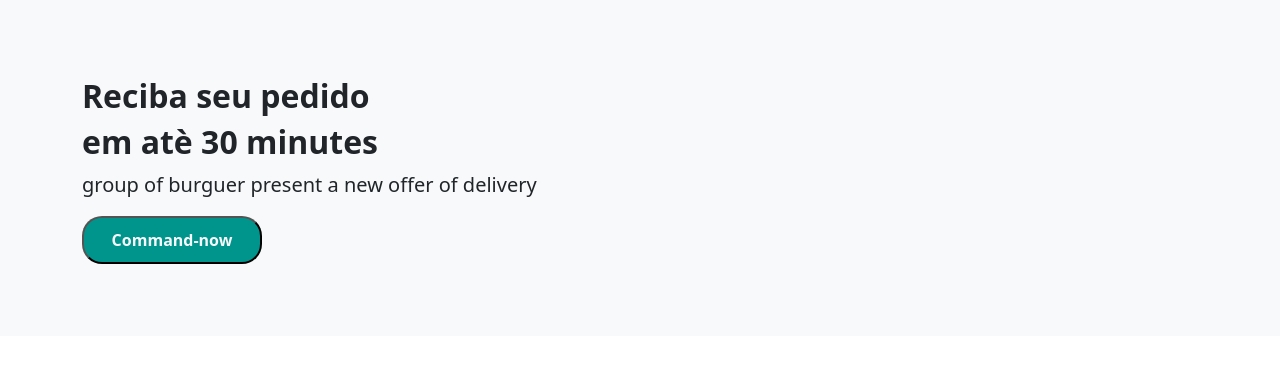
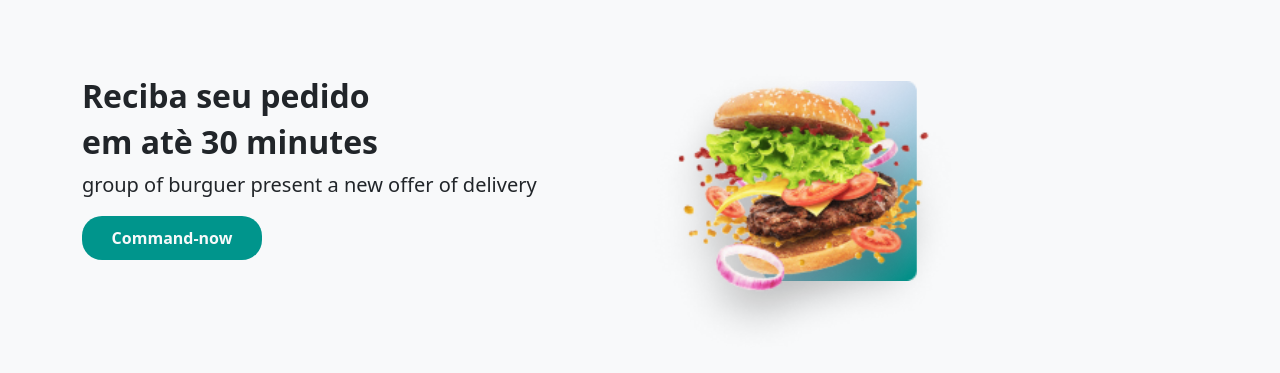
Before and after one commit to microappstech/brg, a plain HTML site: page index.html in a window 1280 px wide. Shown: the part 81-454 px from the top of the page. Drawn offline with nearby package versions, Linux system fonts and the light colour scheme; files that its build step writes are made by us from their sources; files whose address does not match are found by name.

Commit message:
complete landing page

```diff
--- a/css/style.css
+++ b/css/style.css
@@ -1,8 +1,17 @@
-.bt1{
-    background-color: #00958C;
+.bt1 {
+    background-color: #00958c;
     width: 180px;
-
     padding-top: 10px;
     padding-bottom: 10px;
     border-radius: 20px;
+    border: none;
 }
+.img1{
+    transform: translate(72%,-22%);
+    height: 200px;
+}
+.img2{
+    transform: translate(-50%, -21%);
+    position: absolute;
+    height: 300px;
+}
--- a/index.html
+++ b/index.html
@@ -43,21 +43,21 @@
      <section class="py-5 bg-light">
        <div class="container ">
 
-         <div class="d-sm-flex my-4 ">
-              <div>
+         <div class="d-sm-flex my-4 row ">
+              <div class="col-md">
                 <h2 class="fw-bold">Reciba seu pedido</h2>
                 <h2 class="fw-bold">em atè 30 minutes</h2>
                 <p class="lead">group of burguer present a new offer of delivery</p>
                 <button class="bt1 text-light text-center fw-bold"> Command-now</button>
 
               </div>
-            <div class="d-sm-flex">
-
-            </div>
-
-         </div>
-       </div>
-     </section>
+              <div class="col-md mt-5" style="position: relative;">
+                  <img class="img1" src="img/afterb.png" alt="">
+                  <img class="img2" src="img/Burger.png" alt="">
+              </div>
+          </div>
+      </div>
+    </section>
 
 
 
```
Also changed, not shown: img/Burger.png (added), img/Group 7.png (added), img/afterb.png (added), 1 other file.
